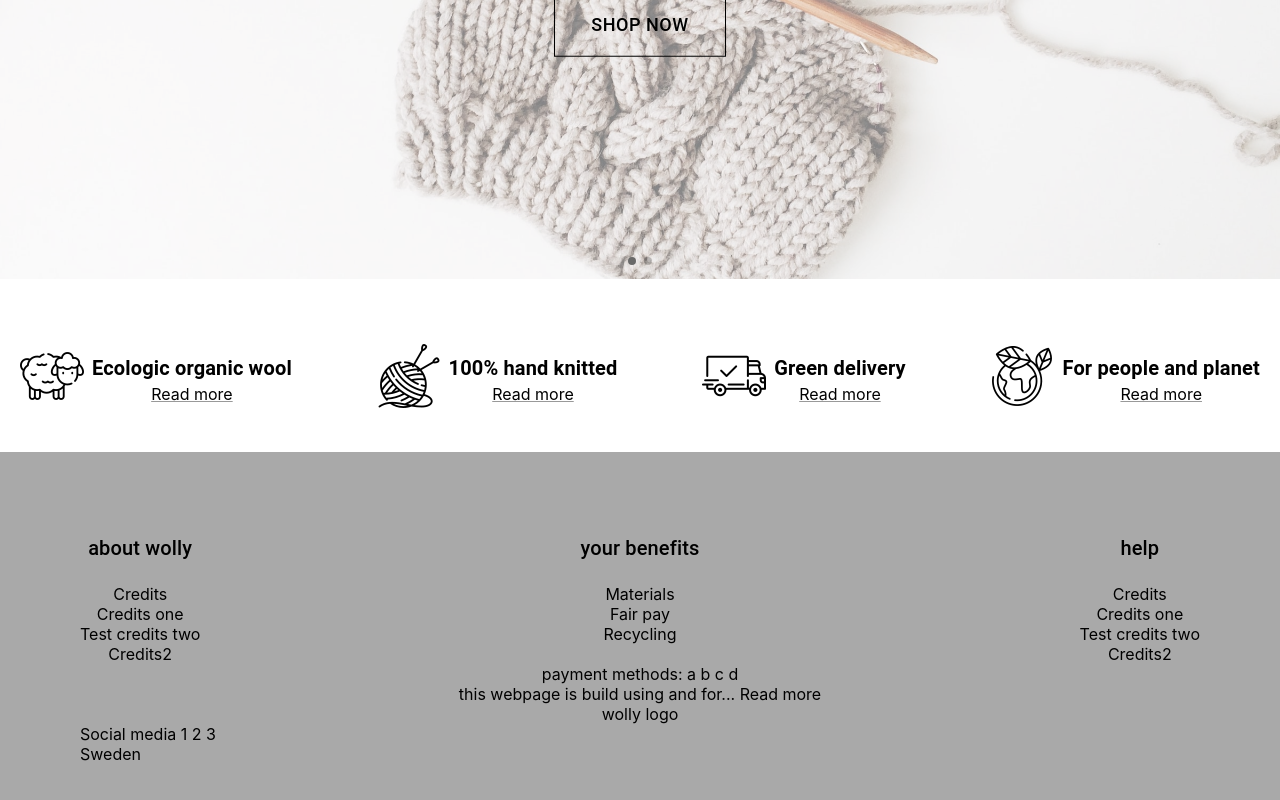
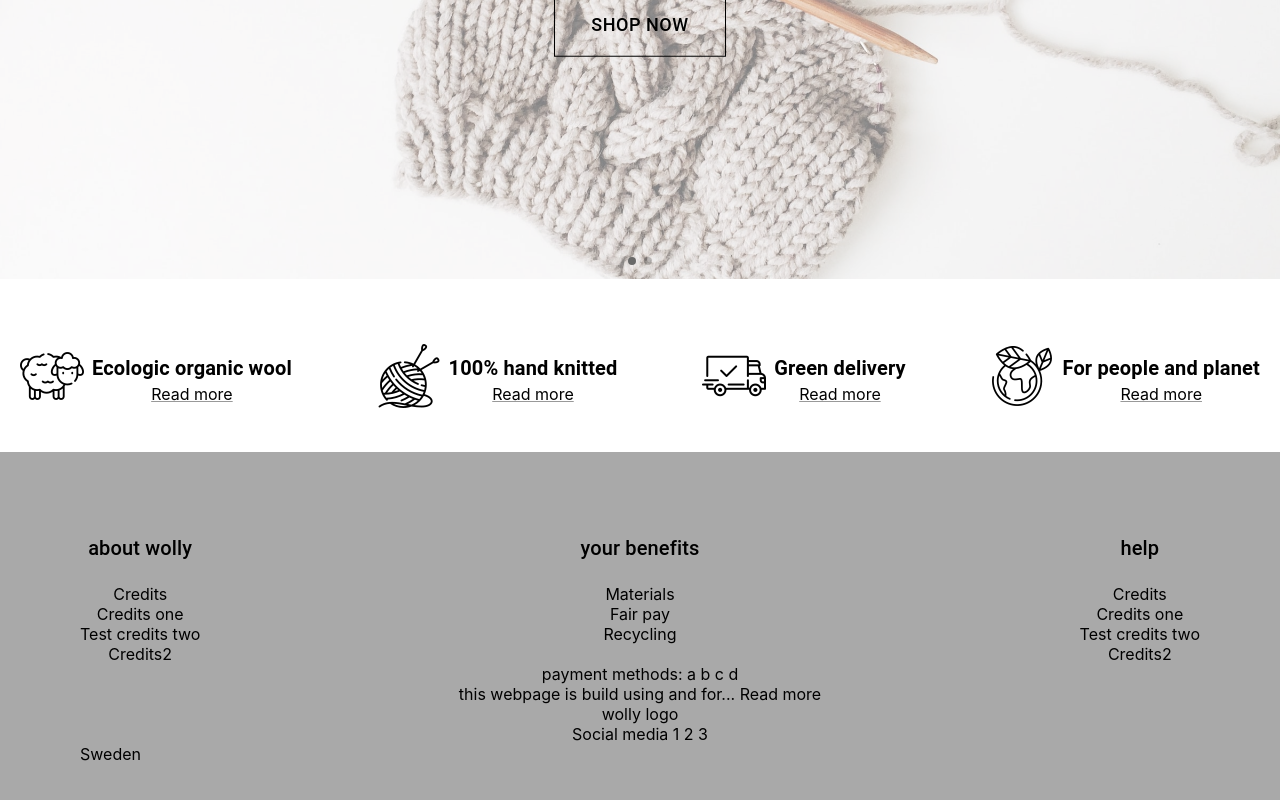
Before and after one commit to GoranAviani/react_web, a React (Create React App) app: page / in a window 1280 px wide. Shown: the part 441-1241 px from the top of the page. Built offline with nearby package versions, Linux system fonts and the light colour scheme.

Commit message:
footer improvements

```diff
--- a/src/components/Footer/Footer.css
+++ b/src/components/Footer/Footer.css
@@ -35,7 +35,7 @@
     justify-content: center;
 }
 
-.Footer .OurLogo {
+.Footer .SocialMedia {
     display: flex;
     justify-content: center;
 }
```
